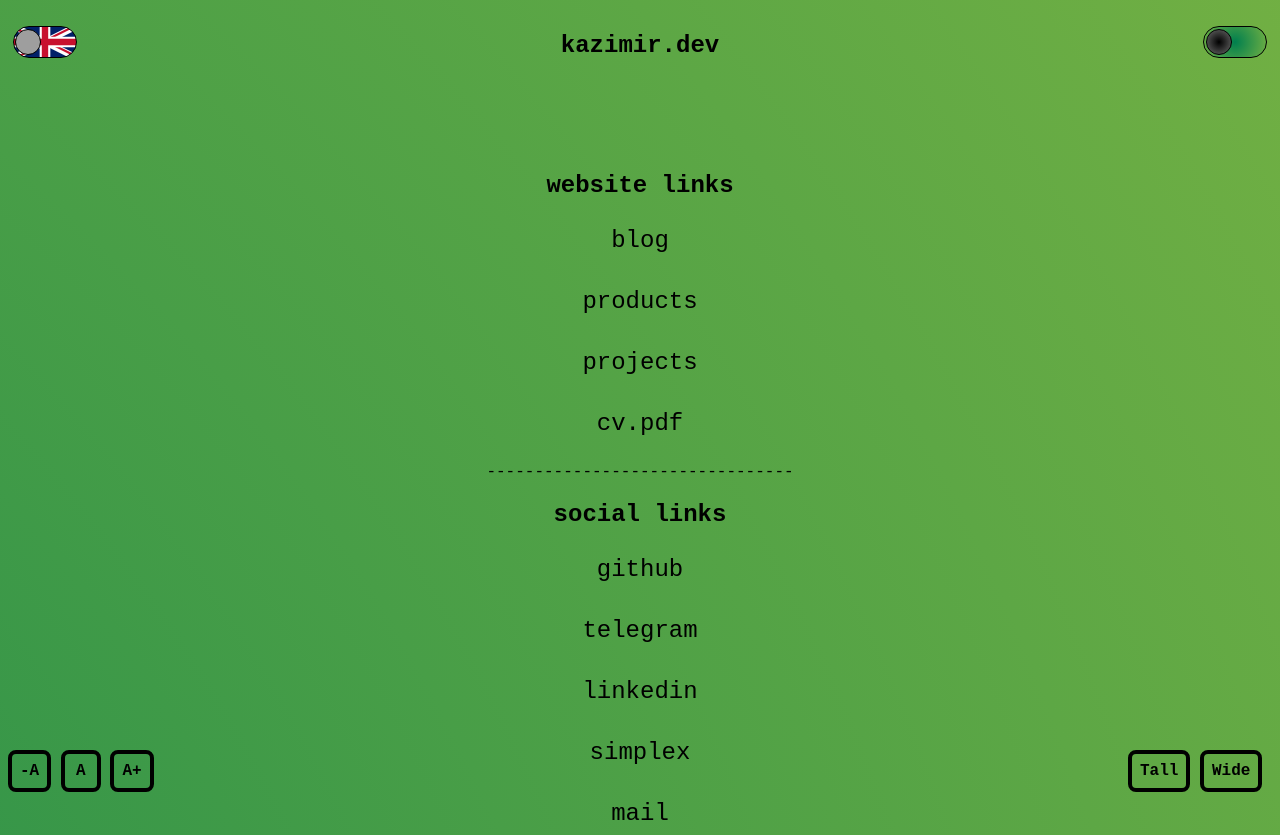
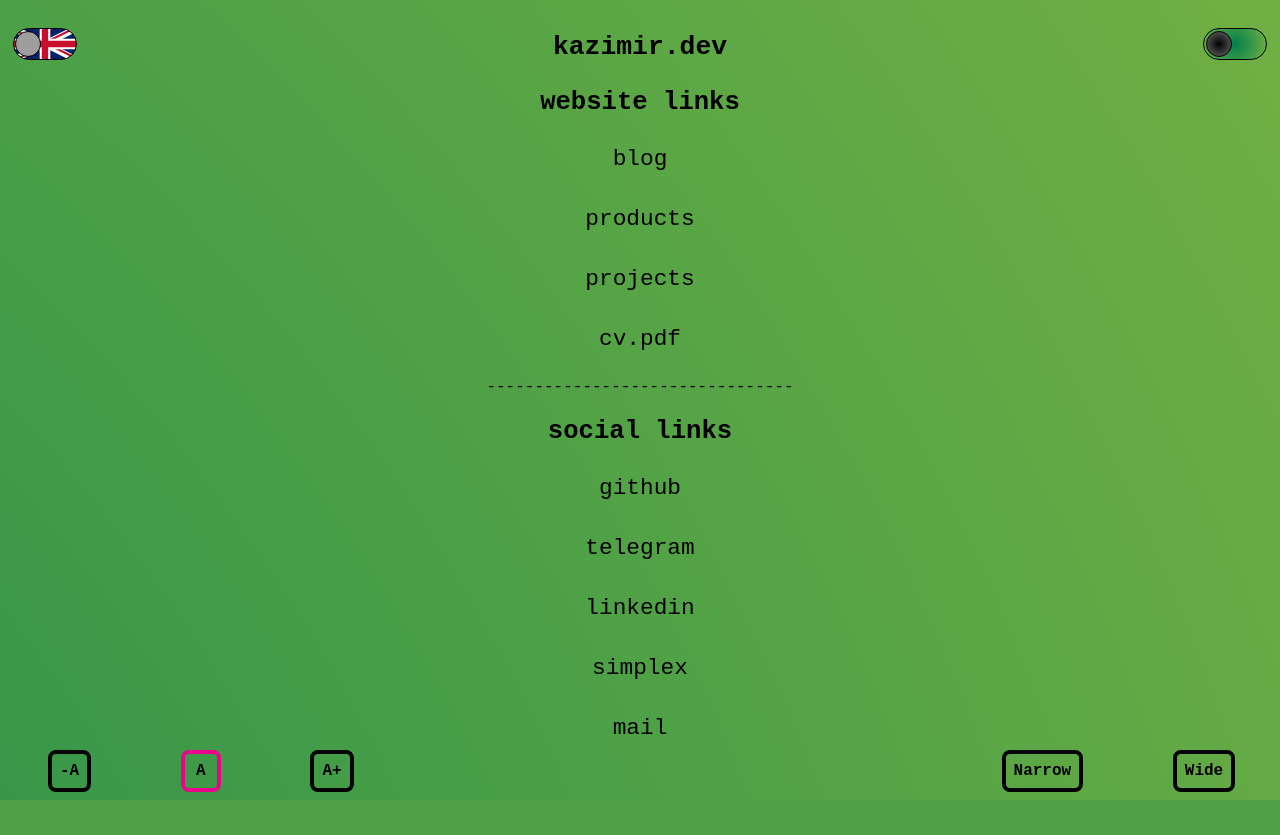
Before and after one commit to kazimirdev/PersonalLanding, a PHP site: page / in a window 1280 px wide. After the commit the page ends 800 px from the top, so only its background shows below. Run offline with PHP 8.4, Linux system fonts and the light colour scheme; grey boxes are pictures that could not be loaded.

Commit message:
cookies done

```diff
--- a/footer.php
+++ b/footer.php
@@ -1,7 +1,7 @@
 <footer>
     <div class="font-settings">
         <div class="font-modifier-buttons radio-horizontal">
-            <form class="boxed" id="font-size-form">
+            <form class="boxed" id="font-size">
                 <input type="radio" id="font-small" name="font-size" value="small">
                 <label class="boxed" for="font-small">-A</label>
                 <input type="radio" id="font-medium" name="font-size" value="medium">
@@ -13,9 +13,9 @@
     </div>
     <div class="page-width-settings">
         <div class="page-width-modifier-buttons radio-horizontal">
-            <form class="boxed" id="page-width-form">
-                <input type="radio" id="page-tall" name="page-width" value="tall">
-                <label class="boxed" for="page-tall">Tall</label>
+            <form class="boxed" id="page-width">
+                <input type="radio" id="page-narrow" name="page-width" value="narrow">
+                <label class="boxed" for="page-narrow">Narrow</label>
                 <input type="radio" id="page-wide" name="page-width" value="wide">
                 <label class="boxed" for="page-wide">Wide</label>
             </form>
--- a/index.php
+++ b/index.php
@@ -2,17 +2,17 @@
     <main>
         <div class ="main-page-links">
             <h2>website links</h2>
-            <a href="blog.php" target="_blank">blog</a><br/>
-            <a href="products.php" target="_blank">products</a><br/>
-            <a href="projects.php" target="_blank">projects</a><br/>
-            <a href="cv.pdf" target="_blank">cv.pdf</a><br/>
+            <a href="blog.php" target="_blank"><p>blog</p></a><br/>
+            <a href="products.php" target="_blank"><p>products</p></a><br/>
+            <a href="projects.php" target="_blank"><p>projects</p></a><br/>
+            <a href="cv.pdf" target="_blank"><p>cv.pdf</p></a><br/>
             <line>--------------------------------</line>
             <h2>social links</h2>
-            <a href="https://github.com/kazimirdev" target="_blank">github</a><br>
-            <a href="https://t.me/kazimirdev_channel" target="_blank">telegram</a><br>
-            <a href="https://linkedin.com/in/kazimir" target="_blank">linkedin</a><br>
-            <a href="https://linkedin.com/in/kazimir" target="_blank">simplex</a><br>
-            <a href="mailto:kazimirdev@tuta.io">mail</a>
+            <a href="https://github.com/kazimirdev" target="_blank"><p>github</p></a><br>
+            <a href="https://t.me/kazimirdev_channel" target="_blank"><p>telegram</p></a><br>
+            <a href="https://linkedin.com/in/kazimir" target="_blank"><p>linkedin</p></a><br>
+            <a href="https://linkedin.com/in/kazimir" target="_blank"><p>simplex</p></a><br>
+            <a href="mailto:kazimirdev@tuta.io"><p>mail</p></a>
         </div>
     </main>
     <?php include 'footer.php'; ?>
--- /dev/null
+++ b/info.php
@@ -0,0 +1,3 @@
+<?php
+	phpinfo();
+?>
--- a/static/css/style.css
+++ b/static/css/style.css
@@ -8,6 +8,33 @@
     --thrird-color: #000;
     --text-color: #000;
     --hover-color: #ed008c;
+    --font-size-p:  1.425rem;
+    --font-size-h1: 1.65rem;
+    --font-size-h2: 1.6rem;
+    --font-size-h3: 1.55rem;
+    --font-size-h4: 1.5rem;
+    --font-size-h5: 1.45rem;
+    --font-size-h6: 1.425rem;
+}
+
+:root[data-font-size="small"] {
+    --font-size-p:  1.275rem;
+    --font-size-h1: 1.5rem;
+    --font-size-h2: 1.45rem;
+    --font-size-h3: 1.4rem;
+    --font-size-h4: 1.35rem;
+    --font-size-h5: 1.3rem;
+    --font-size-h6: 1.275rem;
+}
+
+:root[data-font-size="large"] {
+    --font-size-p:  1.575rem;
+    --font-size-h1: 1.7rem;
+    --font-size-h2: 1.675rem;
+    --font-size-h3: 1.65rem;
+    --font-size-h4: 1.625rem;
+    --font-size-h5: 1.6rem;
+    --font-size-h6: 1.575rem;
 }
 
 :root[data-theme="dark"] {
@@ -38,7 +65,19 @@ html {
 
 a, h1, h2, p {
     color: var(--text-color);
-    font-size: 1.5rem;
+}
+
+h1 {
+    font-size: var(--font-size-h1);
+}
+
+h2 {
+    font-size: var(--font-size-h2);
+}
+
+p {
+    font-size: var(--font-size-p);
+    margin-block: 0;
 }
 
 a:hover {
@@ -52,6 +91,8 @@ line {
 }
 
 body {
+  display: grid;
+  align-content: space-evenly;
   height: 98vh;
   animation: activeGradient 15s infinite alternate;
   background: radial-gradient(circle, var(--primary-color),  var(--secondary-color));
@@ -74,7 +115,6 @@ header h1 {
 }
 
 main {
-    padding: 8rem 0 0 0;
     text-align: center;
     justify-content: center;
 }
@@ -190,7 +230,7 @@ footer {
   justify-content: space-between;
   position: fixed;
   color: var(--text-color);
-  width: 98%;
+  width: 99%;
   margin: 2.5rem 0 0.5rem 0;
   bottom: 0;
 }
@@ -210,6 +250,8 @@ label.boxed {
   border: solid var(--thrird-color) 0.3rem;
   border-radius: 0.5rem;
   animation: 0.5s ease-in-out 0s 1 hoverEffect;
+  margin-inline-end: 2.5rem;
+  margin-inline-start: 2.5rem;
 }
 
 label.boxed:hover {
--- /dev/null
+++ b/static/js/cookies.js
@@ -0,0 +1,21 @@
+export function setCookie(name, value, expirationTime) {
+    const date = new Date();
+    date.setTime(date.getTime() + expirationTime);
+    const expires = "expires=" + date.toUTCString();
+    document.cookie = name + "=" + value + ";" + expires + ";path=/";
+}
+
+export function getCookie(name) {
+    const decodedCookie = decodeURIComponent(document.cookie);
+    const cookies = decodedCookie.split(";");
+    for (let i = 0; i < cookies.length; i++) {
+        let cookie = cookies[i].trim();
+        while (cookie.charAt(0) === ' ') {
+            cookie = cookie.substring(1);
+        }
+        if (cookie.indexOf(name + "=") === 0) {
+            return cookie.substring(name.length + 1, cookie.length);
+        }
+    }
+    return "";
+}
--- a/static/js/script.js
+++ b/static/js/script.js
@@ -1,19 +1,98 @@
-const themeSwitcher = document.getElementById('theme-switcher');
-const langSwitcher = document.getElementById('lang-switcher');
+(async () => {
+    const mod = await import('./cookies.js');
+    window.setCookie = mod.setCookie;
+    window.getCookies = mod.getCookie;
+
+let themeSwitcher = document.getElementById('theme-switcher');
+let langSwitcher = document.getElementById('lang-switcher');
+let fontRadio = document.querySelectorAll('input[name="font-size"]');
+let pageRadio = document.querySelectorAll('input[name="page-width"]');
+let currentTheme = getCookies('theme');
+let currentLang = getCookies('lang');
+let currentFontSize = getCookies('fontSize');
+let currentPageWidth = getCookies('pageWidth');
+
+// Theme
+
+if (currentTheme === 'dark') {
+    document.documentElement.setAttribute('data-theme', 'dark');
+    themeSwitcher.checked = true;
+} else {
+    document.documentElement.removeAttribute('data-theme');
+    themeSwitcher.checked = false;
+}
 
 themeSwitcher.addEventListener('change', function() {
     if (themeSwitcher.checked) {
         document.documentElement.setAttribute('data-theme', 'dark');
+        setCookie('theme', 'dark', 30 * 24 * 60 * 60 * 1000); // 30 days
     } else {
         document.documentElement.removeAttribute('data-theme');
+        setCookie('theme', 'light', 30 * 24 * 60 * 60 * 1000); // 30 days
     }
 });
 
-// TODO: Add lang switcher functionality
+// Language
+
+if (currentLang === 'pl') {
+    document.documentElement.setAttribute('lang', 'pl');
+    langSwitcher.checked = true;
+} else {
+    document.documentElement.removeAttribute('lang');
+    langSwitcher.checked = false;
+}
+
 langSwitcher.addEventListener('change', function() {
     if (langSwitcher.checked) {
-        document.documentElement.setAttribute('lang-theme', 'pl');
+        document.documentElement.setAttribute('lang', 'pl');
+        setCookie('lang', 'pl', 30 * 24 * 60 * 60 * 1000); // 30 days
     } else {
-        document.documentElement.removeAttribute('lang-theme');
+        document.documentElement.removeAttribute('lang');
+        setCookie('lang', 'en', 30 * 24 * 60 * 60 * 1000); // 30 days
     }
 });
+
+// Text Size
+
+if (currentFontSize === 'small') {
+    fontRadio.item(0).checked = true;
+    document.documentElement.setAttribute('data-font-size', 'small');
+
+} else if (currentFontSize === 'large') {
+    fontRadio.item(2).checked = true;
+    document.documentElement.setAttribute('data-font-size', 'large');
+} else {
+    fontRadio.item(1).checked = true;
+    document.documentElement.removeAttribute('data-font-size');
+}
+
+fontRadio.forEach(radio => {
+    radio.addEventListener('change', function() {
+        if (this.value === 'small') {
+            document.documentElement.setAttribute('data-font-size', 'small');
+            setCookie('fontSize', 'small', 30 * 24 * 60 * 60 * 1000); // 30 days
+        } else if (this.value === 'large') {
+            document.documentElement.setAttribute('data-font-size', 'large');
+            setCookie('fontSize', 'large', 30 * 24 * 60 * 60 * 1000); // 30 days
+        } else {
+            document.documentElement.removeAttribute('data-font-size');
+            setCookie('fontSize', 'medium', 30 * 24 * 60 * 60 * 1000); // 30 days
+        }
+    });
+});
+
+
+
+
+if (currentPageWidth === 'narrow') {
+    document.documentElement.style.setProperty('--page-width', '80%');
+} else if (currentPageWidth === 'wide') {
+    document.documentElement.style.setProperty('--page-width', '120%');
+} else {
+    currentPageWidth = 'medium';
+    document.documentElement.style.setProperty('--page-width', '100%');
+}
+
+
+
+})();
```
Also changed, not shown: README.md, modules/sidemenu.php (added).
